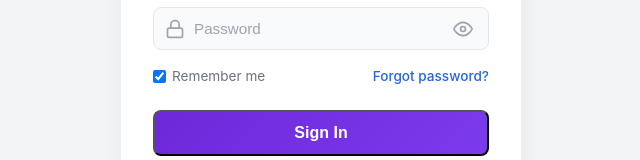
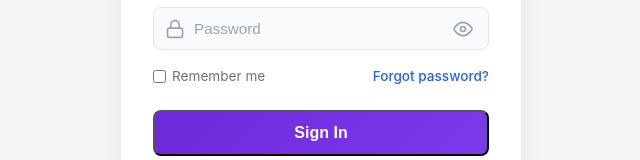
Before and after one commit to muskanjain72/dass-asmt-final, a React app in the folder frontend/: page /login in a window 1280 px wide. Shown: the part 397-557 px from the top of the page, without its empty margins (319-959 px from the left). Built offline with nearby package versions, Linux system fonts and the light colour scheme; the HTML template or start-up script is replaced by a standard one.

Commit message:
Changed the remember me checkbox

```diff
--- a/frontend/src/components/AuthCard.jsx
+++ b/frontend/src/components/AuthCard.jsx
@@ -16,7 +16,7 @@ const AuthCard = ({ initialTab = 'login' }) => {
   const [participantType, setParticipantType] = useState('Student');
   const [isIIIT, setIsIIIT] = useState(false);
 
-  const [remember, setRemember] = useState(true);
+  const [remember, setRemember] = useState(false);
   const [showPassword, setShowPassword] = useState(false);
   const [error, setError] = useState('');
 
```
